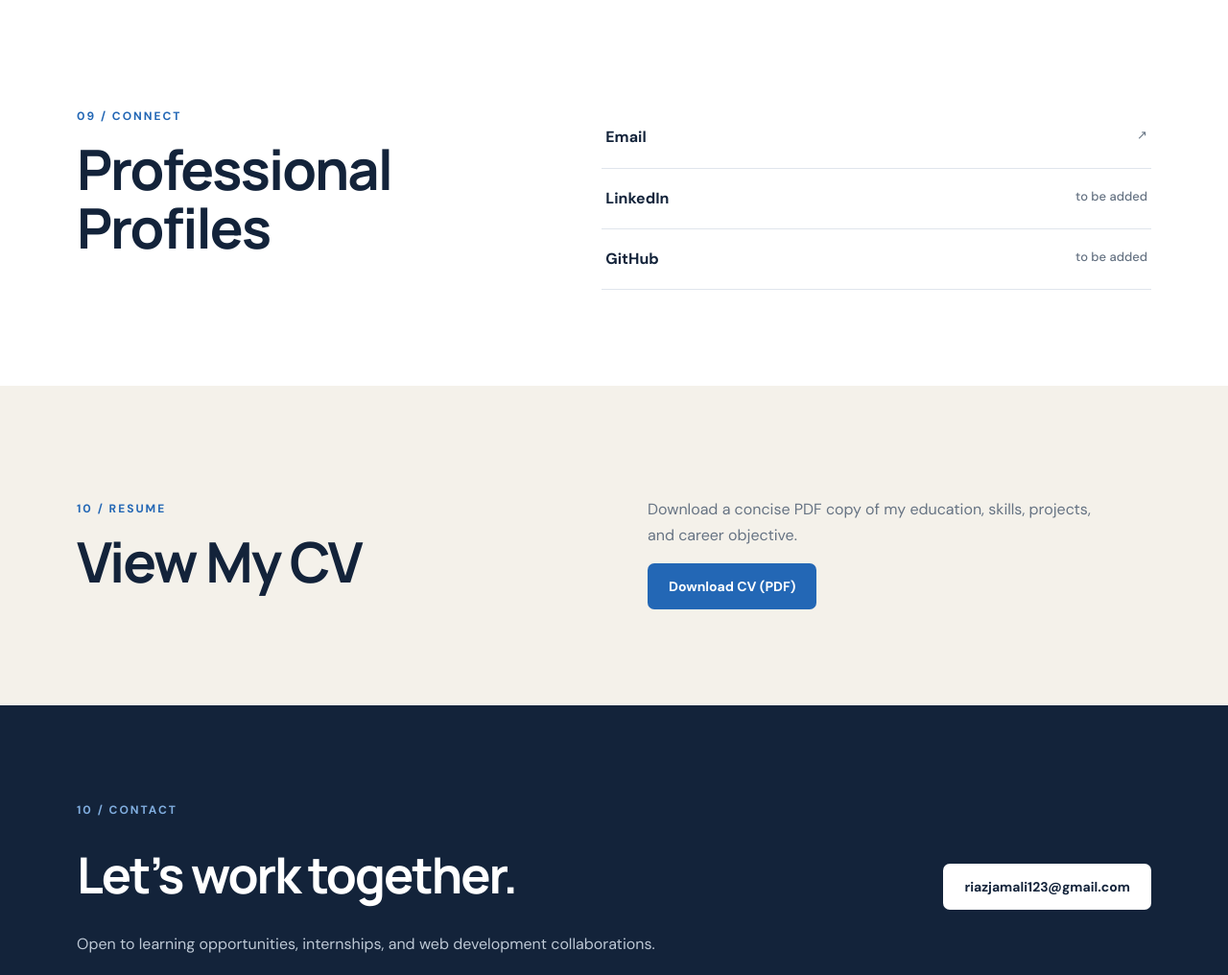
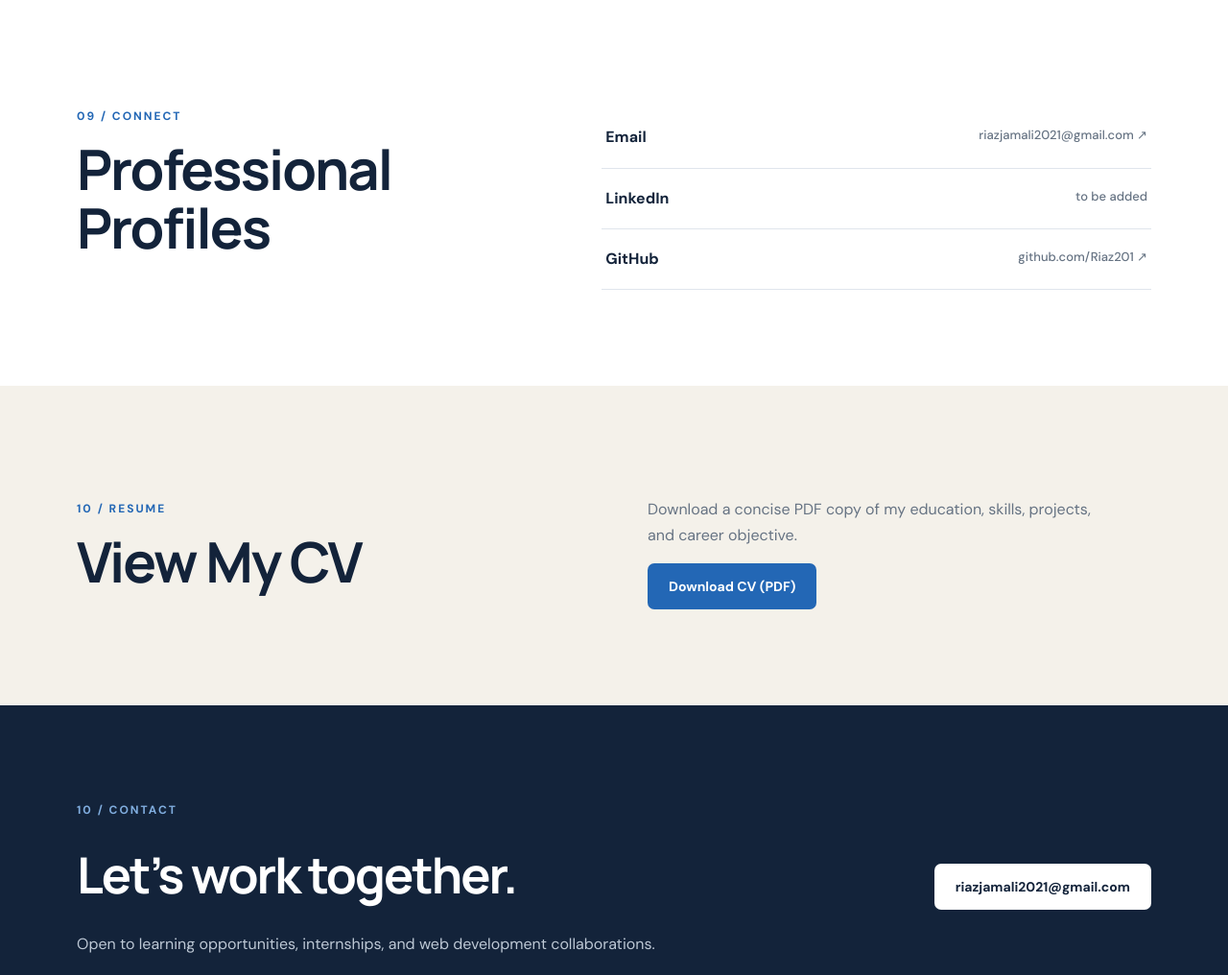
Before and after one commit to Riaz201/riaz-portfolio, a plain HTML site: page index.html in a window 1280 px wide. Shown: the part 5300-6316 px from the top of the page at 96% size. Drawn offline with Linux system fonts and the light colour scheme.

Commit message:
Add files via upload

```diff
--- a/index.html
+++ b/index.html
@@ -202,9 +202,9 @@
       <div class="profiles-grid">
         <div class="section-heading"><p class="eyebrow">09 / CONNECT</p><h2>Professional Profiles</h2></div>
         <div class="profile-links">
-          <a href="mailto:riazjamali123@gmail.com">Email <span>&nearr;</span></a>
+          <a href="mailto:riazjamali2021@gmail.com">Email <span>riazjamali2021@gmail.com &nearr;</span></a>
           <a href="#contact">LinkedIn <span>to be added</span></a>
-          <a href="#contact">GitHub <span>to be added</span></a>
+          <a href="https://github.com/Riaz201" target="_blank" rel="noopener noreferrer">GitHub <span>github.com/Riaz201 &nearr;</span></a>
         </div>
       </div>
     </section>
@@ -229,7 +229,7 @@
           <h2>Let’s work together.</h2>
           <p>Open to learning opportunities, internships, and web development collaborations.</p>
         </div>
-        <a class="button light" href="mailto:riazjamali123@gmail.com">riazjamali123@gmail.com</a>
+        <a class="button light" href="mailto:riazjamali2021@gmail.com">riazjamali2021@gmail.com</a>
       </div>
     </section>
   </main>
@@ -238,7 +238,7 @@
     <div class="container footer-inner">
       <p>&copy; <span id="year"></span> Riaz Jamali</p>
       <nav aria-label="Social links">
-        <a href="mailto:riazjamali123@gmail.com">Email</a>
+        <a href="mailto:riazjamali2021@gmail.com">Email</a>
         <a href="#projects">Projects</a>
         <a href="#home">Back to top &uarr;</a>
       </nav>
```
